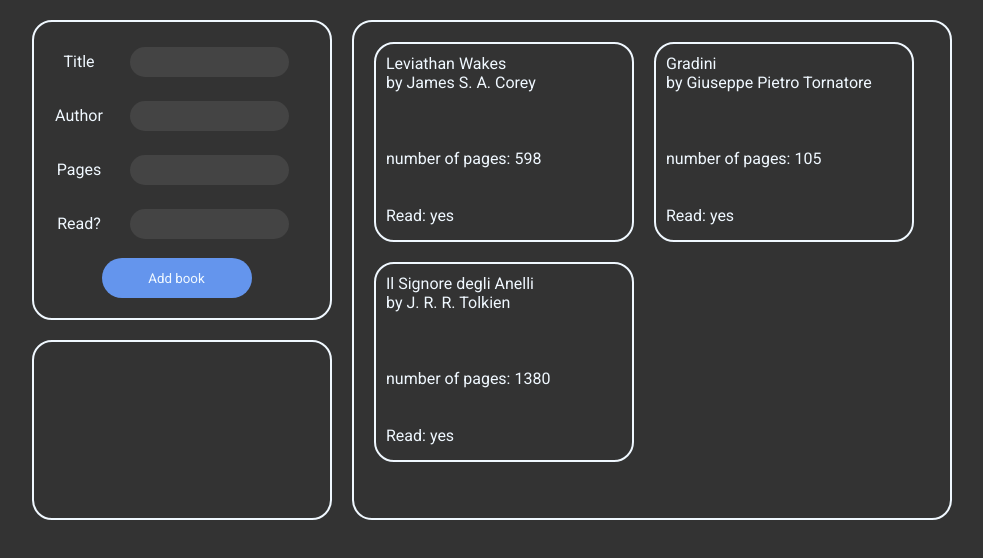
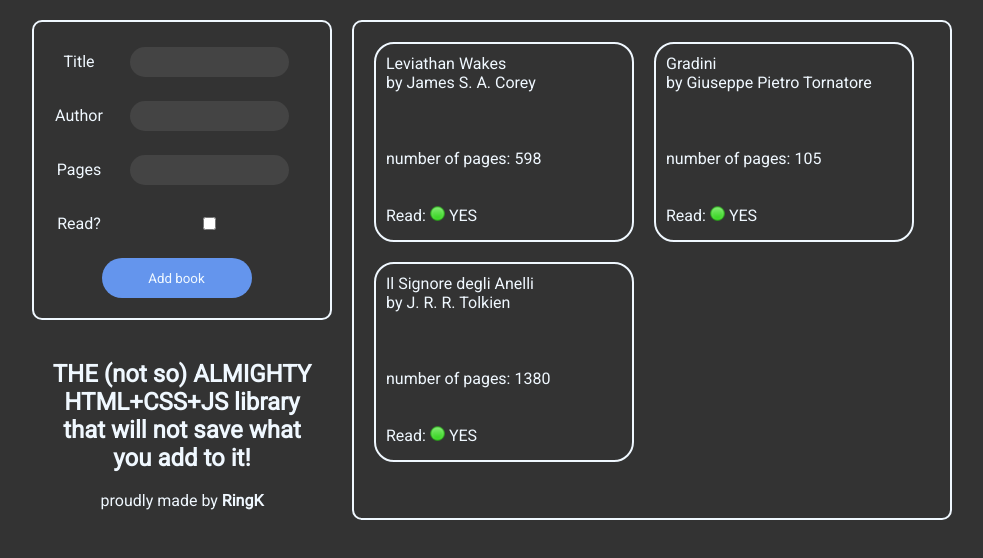
Before and after one commit to RingK27/Library, a plain HTML site: page index.html in a window 1280 px wide. Shown: the whole page, without its empty margins (148-1131 px from the left). Drawn offline with Linux system fonts and the light colour scheme.

Commit message:
Fine tuned some things

```diff
--- a/index.html
+++ b/index.html
@@ -13,19 +13,19 @@
 <body>
     <main class="wrapper">
         <section class="sidebar">
-            <div class="book-input contains">
-                <label for="btitle">Title</label>
-                <input class="input" type="text" id="btitle" name="btitle">
-                <label for="bauth">Author</label>
-                <input class="input" type="text" id="bauth" name="bauth">
-                <label for="bpages">Pages</label>
-                <input class="input" type="number" id="bpages" name="bpages">
-                <label for="bread">Read?</label>
-                <input class="input" type="text" id="bread" name="bread">
-                <button id="addBtn">Add book</button>
-            </div>
-            <div class="welcome contains">
-
+                <form class="book-input contains">
+                    <label for="btitle">Title</label>
+                    <input class="input" type="text" id="btitle" name="btitle" required>
+                    <label for="bauth">Author</label>
+                    <input class="input" type="text" id="bauth" name="bauth" required>
+                    <label for="bpages">Pages</label>
+                    <input class="input" type="number" id="bpages" name="bpages" required>
+                    <label for="read">Read?</label>
+                    <input type="checkbox" id="bread" name="bread" value="yes">
+                    <button id="addBtn">Add book</button>
+                </form>
+            <div class="welcome">
+                <p id="welcome-text"><h2>THE (not so) ALMIGHTY HTML+CSS+JS library that will not save what you add to it!</h2><br> proudly made by <strong>RingK</strong></p>
             </div>
         </section>
         <div class="book-display contains" id="book-cards-container">
--- a/scripts.js
+++ b/scripts.js
@@ -3,7 +3,7 @@ let addBtn = document.getElementById("addBtn");
 let btitle = document.getElementById("btitle");
 let bauth = document.getElementById("bauth");
 let bpages = document.getElementById("bpages");
-let bread = document.getElementById("bread");
+
 addBtn.addEventListener("click", addBookToLibrary);
 
 function book(title, author, pages, isRead) {
@@ -14,7 +14,13 @@ function book(title, author, pages, isRead) {
 }
 
 function addBookToLibrary() {
-    bookToAdd = new book(btitle.value, bauth.value, bpages.value, bread.value);
+    let bread = document.getElementById("bread");
+    if (bread.checked == true) {
+        bread = "yes";
+    } else {
+        bread = "no";
+    }
+    bookToAdd = new book(btitle.value, bauth.value, bpages.value, bread);
     myLibrary.push(bookToAdd);
     btitle.value = "";
     bauth.value = "";
@@ -27,16 +33,23 @@ function showBooks() {
     let container = document.getElementById("book-cards-container");
     container.innerHTML = "";
     for (let i = 0; i < myLibrary.length; i++) {
-
         const card = document.createElement("div");
         const firstLine = document.createElement("p");
         const secondLine = document.createElement("p");
         const thirdLine = document.createElement("div");
         card.className = "card contains";
         card.setAttribute("style", "padding: 10px")
-        firstLine.innerHTML = myLibrary[i].title + "<br> by " + myLibrary[i].author +"<br><br><br><br>";
-        secondLine.innerHTML = "number of pages: " + myLibrary[i].pages + "<br><br><br>";
-        thirdLine.innerText = "Read: " + myLibrary[i].isRead;
+        firstLine.innerHTML = myLibrary[i].title + "<br> by "
+            + myLibrary[i].author +"<br><br><br><br>";
+        secondLine.innerHTML = "number of pages: "
+            + myLibrary[i].pages + "<br><br><br>";
+        if (myLibrary[i].isRead == "yes") {
+            thirdLine.innerHTML = "Read: "
+                + '<span><img height= 15px src="images/green.png"> YES';
+        } else {
+            thirdLine.innerHTML = "Read: "
+                + '<span><img height= 15px src="images/red.png"> NO';
+        }
         card.appendChild(firstLine);
         card.appendChild(secondLine);
         card.appendChild(thirdLine);
@@ -44,9 +57,12 @@ function showBooks() {
     }
 }
 
-let leviathan = new book("Leviathan Wakes", "James S. A. Corey", 598, "yes");
-let gradini = new book("Gradini", "Giuseppe Pietro Tornatore", 105, "yes");
-let anelli = new book("Il Signore degli Anelli", "J. R. R. Tolkien", 1380, "yes");
+let leviathan = new book("Leviathan Wakes",
+    "James S. A. Corey", 598, "yes");
+let gradini = new book("Gradini",
+    "Giuseppe Pietro Tornatore", 105, "yes");
+let anelli = new book("Il Signore degli Anelli",
+    "J. R. R. Tolkien", 1380, "yes");
 myLibrary.push(leviathan);
 myLibrary.push(gradini);
 myLibrary.push(anelli);
--- a/styles.css
+++ b/styles.css
@@ -14,7 +14,7 @@
 
 *::-webkit-scrollbar-thumb {
     background-color: aliceblue;
-    border-radius: 20px;
+    border-radius: 5px;
     border: 3px solid #444;
     border: solid 6px transparent;
 }
@@ -31,7 +31,7 @@ input {
 .contains {
     border: 2px solid aliceblue;
     background-color: #333;
-
+    border-radius: 10px;
 }
 .book-input{
     width: 300px;
@@ -44,13 +44,11 @@ input {
     line-height: 1fr;
     justify-items: center;
     align-items: center;
-    border-radius: 20px;
     margin-right: 20px;
 }
     .input{
         height: 30px;
         border-radius: 20px;
-
         padding-left: 5px;
     }
 .welcome {
@@ -59,7 +57,7 @@ input {
     padding: 20px;
     justify-items: center;
     align-items: center;
-    border-radius: 20px;
+
     margin-right: 20px;
     margin-top: 20px;
 }
@@ -70,7 +68,6 @@ input {
     line-height: 1fr;
     justify-items: center;
     align-items: center;
-    border-radius: 20px;
     display: grid;
     grid-template-columns: repeat(2, 260px);
     grid-auto-rows: 200px;
@@ -106,3 +103,7 @@ input {
     color: aliceblue;
     font-size: 100%;
 }
+.welcome {
+    text-align: center;
+    justify-content: center;
+}
```
Also changed, not shown: images/green.png (added), images/red.png (added).
